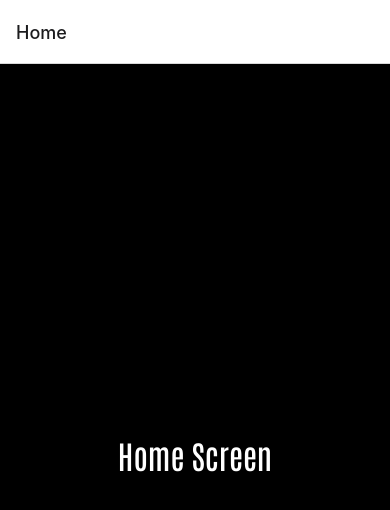
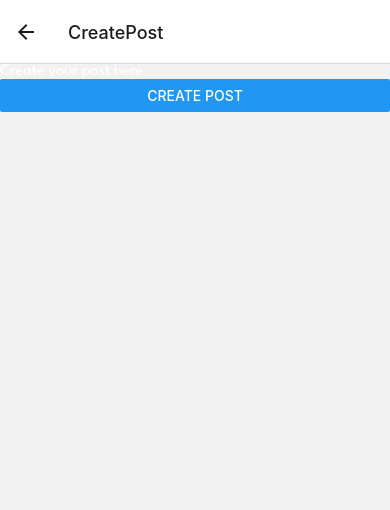
Before and after one commit to mhSadique/solar-system, a React Native app: screen /CreatePost in a window 390 px wide. Before the commit this address had no page. Shown: the top 510 px of the page. Built offline with nearby package versions, Linux system fonts and the light colour scheme.

Commit message:
Added some more screens for practice purpose. need todelete them later. Also there might be some bugs in the present code

```diff
--- a/App.js
+++ b/App.js
@@ -4,8 +4,13 @@ import Text from './src/components/text/text';
 import { NavigationContainer } from '@react-navigation/native';
 import { createNativeStackNavigator } from '@react-navigation/native-stack';
 import Home from './src/screens/home'
+import Details from './src/temp/Details';
+import CreatePost from './src/temp/CreatePost';
+import ShowPost from './src/temp/ShowPost';
 
 const Stack = createNativeStackNavigator();
+
+const HeaderTitle = () => <Text>Hello Velo</Text>
 
 export default function App() {
   const [loaded] = useFonts({
@@ -20,8 +25,39 @@ export default function App() {
 
   return (
     <NavigationContainer>
-      <Stack.Navigator>
+      <Stack.Navigator
+        initialRouteName='Home'
+        // options={{
+        //   headerStyle: {
+        //     backgroundColor: '#F4511E'
+        //   },
+        //   headerTintColor: 'white',
+        //   headerTitleStyle: {
+        //     fontWeight: '100'
+        //   }
+        // }}
+        options={({ route }) => ({
+          title: route.params.title,
+          headerStyle: {
+            backgroundColor: '#F4511E'
+          },
+          headerTintColor: 'white',
+          headerTitleStyle: {
+            fontWeight: '100'
+          }
+        })}
+      >
         <Stack.Screen name='Home' component={Home} />
+        <Stack.Screen name='CreatePost' component={CreatePost} />
+        <Stack.Screen name='ShowPost' component={ShowPost} />
+        <Stack.Screen
+          name='Details'
+          component={Details}
+          options={{
+            headerTitle: () => <HeaderTitle />
+          }}
+
+        />
       </Stack.Navigator>
     </NavigationContainer>
   );
--- a/src/screens/home.js
+++ b/src/screens/home.js
@@ -1,10 +1,11 @@
-import { View } from "react-native";
+import { Button, View } from "react-native";
 import Text from "../components/text/text";
 
-const Home = () => {
+const Home = ({ navigation }) => {
     return (
         <View style={{ flex: 1, backgroundColor: 'black', justifyContent: 'center', alignItems: 'center' }}>
             <Text preset='h1' >Home Screen</Text>
+            <Button title="Go to details" onPress={() => navigation.navigate('Details', { title: 'Detailss and blah blah', id: Math.ceil(Math.random() * 1000), data: [1, 4, 5] })} />
         </View>
     );
 }
--- /dev/null
+++ b/src/temp/CreatePost.js
@@ -0,0 +1,33 @@
+import React, { useEffect, useState } from 'react';
+import { Button, View } from 'react-native';
+import Text from '../components/text/text';
+
+const CreatePost = ({ navigation }) => {
+
+    const createPost = () => {
+        new Promise((resolve, reject) => {
+            resolve({ data: [34, 454] })
+        })
+            .then((data) => {
+                console.log(data);
+                navigation.navigate({
+                    name: 'ShowPost',
+                    params: { postId: 3534 },
+                    merge: true
+                })
+            })
+            .catch(err => {
+                console.log(err);
+            })
+    };
+    return (
+        <View>
+            <Text>
+                Create your post here
+            </Text>
+            <Button title='Create Post' onPress={createPost} />
+        </View>
+    );
+};
+
+export default CreatePost;
--- /dev/null
+++ b/src/temp/Details.js
@@ -0,0 +1,36 @@
+import React from 'react';
+import { Button, View } from 'react-native';
+import Text from '../components/text/text';
+
+const Details = ({ route, navigation }) => {
+    const { id, data } = route.params;
+    return (
+        <View
+            style={{
+                flex: 1,
+                justifyContent: 'center',
+                alignItems: 'center',
+                backgroundColor: 'black'
+            }}
+        >
+            <Text preset='h3' >Details Screen</Text>
+            <Button title='Go to Home' onPress={() => navigation.push('Home')} />
+            <Text preset='h3' >ID: {id}</Text>
+            <Text preset='h3' >Data: {JSON.stringify(data)}</Text>
+            <Button title='Update params' onPress={() => {
+                navigation.setParams({
+                    // id: 'custom id',
+                    data: [654, 76, 788, 343, 545]
+                })
+            }} />
+            <Button title='See post' onPress={() => {
+                navigation.navigate('ShowPost');
+            }} />
+            <Button title='Change Title' onPress={() => {
+                navigation.setOptions({ title: 'blah blah and blah' });
+            }} />
+        </View>
+    );
+};
+
+export default Details;
--- /dev/null
+++ b/src/temp/ShowPost.js
@@ -0,0 +1,25 @@
+import React, { useEffect } from 'react';
+import { Button, View } from 'react-native';
+import Text from '../components/text/text';
+
+const ShowPost = ({ route, navigation }) => {
+
+    useEffect(() => {
+        // DO SOMETHING
+    }, [route.params?.postId]);
+
+    return (
+        <View>
+            {
+                route.params?.postId ?
+                    <Text>
+                        {route.params.postId}
+                    </Text> :
+
+                    <Button title='Create Post' onPress={() => navigation.navigate('CreatePost')} />
+            }
+        </View>
+    );
+};
+
+export default ShowPost;
```
